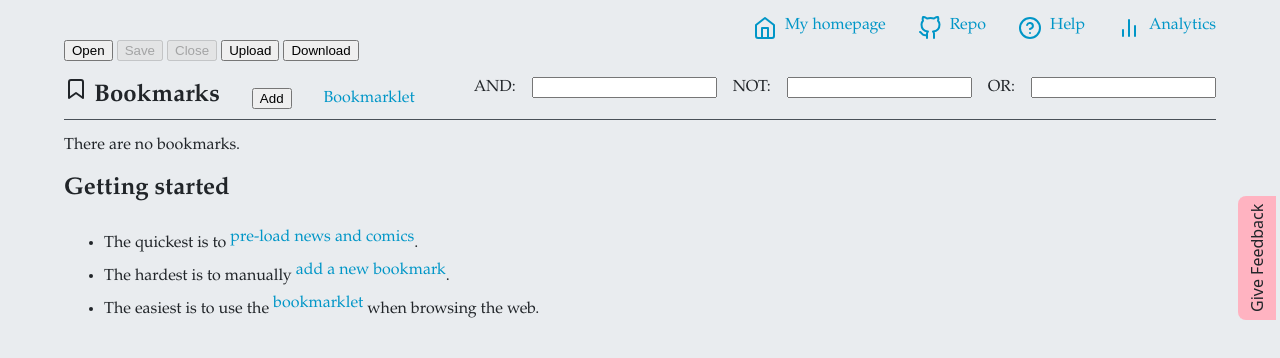
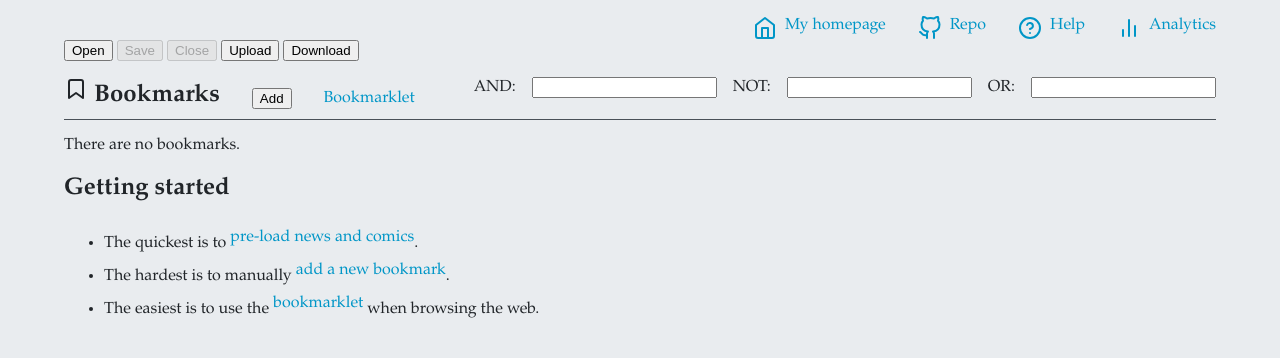
Before and after one commit to avanderw/bookmarks, a SvelteKit app: page / in a window 1280 px wide. Shown: the top 358 px of the page. Built offline with nearby package versions, Linux system fonts and the light colour scheme.

Commit message:
Remove Feedback component and associated logic

```diff
--- a/src/routes/+page.svelte
+++ b/src/routes/+page.svelte
@@ -4,8 +4,7 @@
 	import AddBookmarkForm from './AddBookmarkForm.svelte';
 	import EditBookmarkForm from './EditBookmarkForm.svelte';
 	import Notes from './Notes.svelte';
-	import Feedback from './Feedback.svelte';
-	import CacheStore from './CacheStore.svelte';
+	import CacheStore from './FileManager.svelte';
 	import CacheView from './CacheView.svelte';
 
 	let state = 'default';
@@ -42,7 +41,6 @@
 {#if state === 'notes'}
 	<Notes on:close={() => (state = 'default')} data={selected} />
 {/if}
-<Feedback />
 
 <CacheStore />
 <CacheView
--- a/src/routes/Feedback.svelte
+++ /dev/null
@@ -1,62 +0,0 @@
-<script lang="ts">
-	let display = false;
-
-	function show() {
-		display = true;
-	}
-
-	function hide() {
-		display = false;
-	}
-</script>
-
-<a href="https://avanderw.tplinkdns.com:31026">Give Feedback</a>
-
-{#if display}
-	<iframe src="https://avanderw.tplinkdns.com:31026" title="Feedback Form" />
-	<div style="position:fixed;top:0;left:0;right:0;bottom:0;" on:click={hide} />
-{/if}
-
-<style>
-	a {
-		background-color: var(--feedback-background);
-		color: var(--feedback-text);
-		position: fixed;
-		top: 20rem;
-		transform: rotate(-90deg);
-		transform-origin: top left;
-		text-decoration: none;
-		border-top-left-radius: 0.5rem;
-		border-top-right-radius: 0.5rem;
-		font-family: system-ui, -apple-system, BlinkMacSystemFont, 'Segoe UI', Roboto, Oxygen, Ubuntu,
-			Cantarell, 'Open Sans', 'Helvetica Neue', sans-serif;
-	}
-
-	iframe {
-		background-color: var(--panel);
-		border: 1px solid var(--border);
-		border-radius: 1rem;
-		position: fixed;
-		top: 50%;
-		left: 50%;
-		margin: auto;
-		width: 330px;
-		height: 450px;
-		transform: translate(-50%, -50%);
-		z-index: 1;
-	}
-
-	@media (orientation: portrait) {
-		a {
-			padding: 0.15rem 0.5rem;
-			right: -5.8rem;
-		}
-	}
-
-	@media (orientation: landscape) {
-		a {
-			padding: 0.5rem;
-			right: -5.15rem;
-		}
-	}
-</style>
```
Also changed, not shown: src/routes/FileManager.svelte (renamed from src/routes/CacheStore.svelte).
